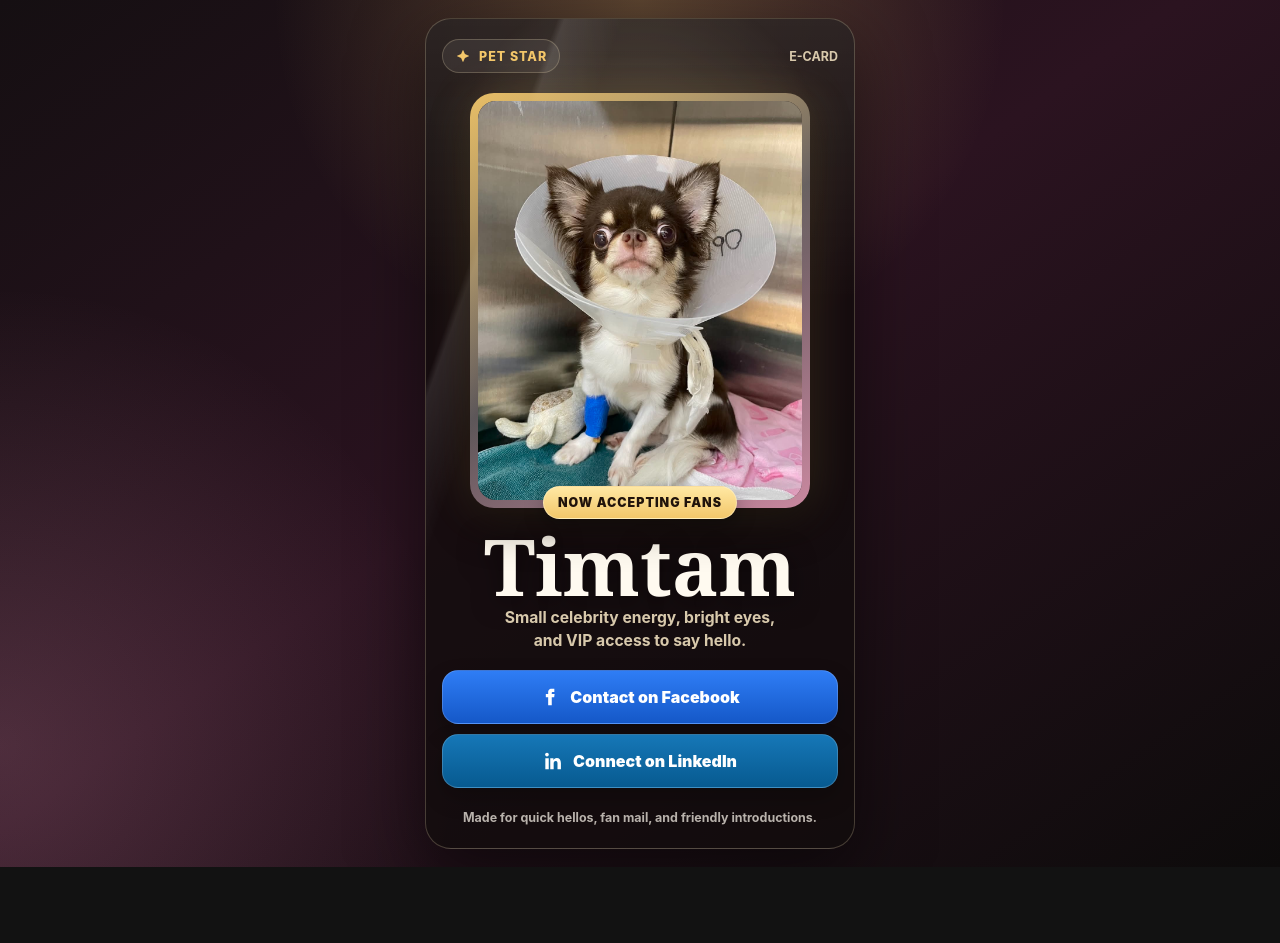
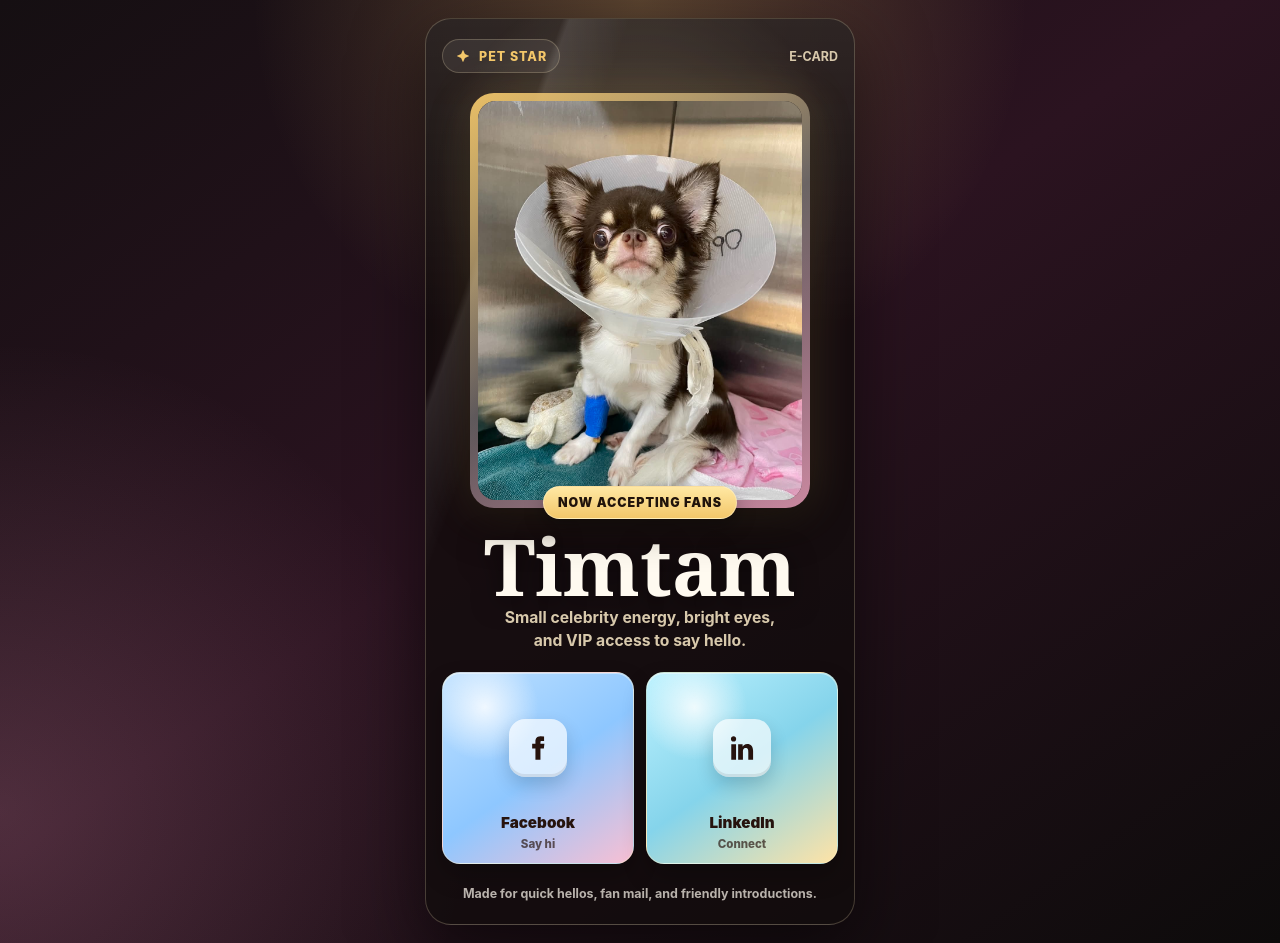
Before and after one commit to porntheptre-ionos/Timtam, a website: page index.html in a window 1280 px wide. Before the commit the page ends 867 px from the top, so only its background shows below. Drawn offline with Linux system fonts and the light colour scheme.

Commit message:
Make social links cute square tiles

```diff
--- a/index.html
+++ b/index.html
@@ -189,50 +189,81 @@
 
     .actions {
       display: grid;
-      gap: 10px;
-      padding-top: 2px;
+      grid-template-columns: repeat(2, minmax(0, 1fr));
+      gap: 12px;
+      padding-top: 4px;
     }
 
     .social {
-      min-height: 54px;
-      display: flex;
+      aspect-ratio: 1;
+      min-height: 0;
+      display: grid;
+      grid-template-rows: 1fr auto auto;
       align-items: center;
       justify-content: center;
-      gap: 10px;
-      padding: 14px 16px;
-      border: 1px solid rgba(255, 255, 255, 0.18);
-      border-radius: 16px;
-      color: #160f0d;
-      background: var(--ink);
+      gap: 6px;
+      padding: 14px 10px 12px;
+      border: 1px solid rgba(255, 244, 206, 0.42);
+      border-radius: 18px;
+      color: #26130e;
       text-decoration: none;
       font-weight: 900;
-      box-shadow: 0 10px 22px rgba(0, 0, 0, 0.22);
+      text-align: center;
+      box-shadow: 0 12px 24px rgba(0, 0, 0, 0.24), inset 0 1px 0 rgba(255, 255, 255, 0.42);
       transition: transform 160ms ease, box-shadow 160ms ease, border-color 160ms ease;
     }
 
+    .social-icon {
+      width: clamp(44px, 16vw, 58px);
+      height: clamp(44px, 16vw, 58px);
+      display: grid;
+      place-items: center;
+      justify-self: center;
+      border-radius: 16px;
+      background: rgba(255, 255, 255, 0.68);
+      box-shadow: inset 0 -3px 0 rgba(0, 0, 0, 0.08), 0 8px 18px rgba(0, 0, 0, 0.16);
+    }
+
     .social svg {
-      width: 20px;
-      height: 20px;
-      flex: 0 0 20px;
+      width: 28px;
+      height: 28px;
       fill: currentColor;
+    }
+
+    .social-name,
+    .social-note {
+      display: block;
+      line-height: 1.1;
+    }
+
+    .social-name {
+      font-size: 0.95rem;
+    }
+
+    .social-note {
+      color: rgba(38, 19, 14, 0.68);
+      font-size: 0.72rem;
+      font-weight: 800;
     }
 
     .social:focus-visible,
     .social:hover {
-      transform: translateY(-2px);
+      transform: translateY(-3px) rotate(-1deg);
       border-color: rgba(255, 236, 190, 0.65);
       box-shadow: 0 14px 26px rgba(0, 0, 0, 0.28);
       outline: none;
     }
 
     .social.facebook {
-      color: #ffffff;
-      background: linear-gradient(180deg, #2f7df5, #1558c8);
+      background:
+        radial-gradient(circle at 22% 18%, rgba(255, 255, 255, 0.82), transparent 25%),
+        linear-gradient(145deg, #bfe1ff 0%, #8ec7ff 52%, #f8bfd3 100%);
     }
 
     .social.linkedin {
-      color: #ffffff;
-      background: linear-gradient(180deg, #1677b7, #075a90);
+      background:
+        radial-gradient(circle at 25% 18%, rgba(255, 255, 255, 0.82), transparent 25%),
+        linear-gradient(145deg, #bdf2ff 0%, #85d4eb 50%, #ffe3a6 100%);
     }
 
     footer {
@@ -266,7 +297,11 @@
       }
 
       .social {
-        min-height: 50px;
+        padding: 12px 8px 10px;
+      }
+
+      .social-name {
+        font-size: 0.86rem;
       }
     }
   </style>
@@ -296,16 +331,22 @@
 
       <nav class="actions" aria-label="Social media links">
         <a class="social facebook" href="https://www.facebook.com/pornthep.treechorvitaya" target="_blank" rel="noopener noreferrer">
+          <span class="social-icon">
             <svg viewBox="0 0 24 24" aria-hidden="true">
               <path d="M14.1 8.3V6.8c0-.7.5-.9.9-.9h2.2V2.1L14.1 2c-3.5 0-4.3 2.6-4.3 4.3v2H7v4.1h2.8V22h4.3v-9.6H17l.5-4.1h-3.4Z"/>
             </svg>
-          Contact on Facebook
+          </span>
+          <span class="social-name">Facebook</span>
+          <span class="social-note">Say hi</span>
         </a>
         <a class="social linkedin" href="https://www.linkedin.com/in/pornthep-treechorvitaya/" target="_blank" rel="noopener noreferrer">
+          <span class="social-icon">
             <svg viewBox="0 0 24 24" aria-hidden="true">
               <path d="M6.9 8.7H2.8V22h4.1V8.7ZM4.8 2C3.5 2 2.5 3 2.5 4.2c0 1.3 1 2.3 2.3 2.3S7 5.5 7 4.2C7 3 6 2 4.8 2Zm16.7 12.4c0-3.6-1.9-5.9-5-5.9-2.3 0-3.3 1.3-3.9 2.2h-.1v-2H8.7V22h4.1v-6.6c0-1.8.3-3.5 2.5-3.5 2.1 0 2.1 2 2.1 3.6V22h4.1v-7.6Z"/>
             </svg>
-          Connect on LinkedIn
+          </span>
+          <span class="social-name">LinkedIn</span>
+          <span class="social-note">Connect</span>
         </a>
       </nav>
     </main>
```
Lines whose indentation alone changed are shown as unchanged.
